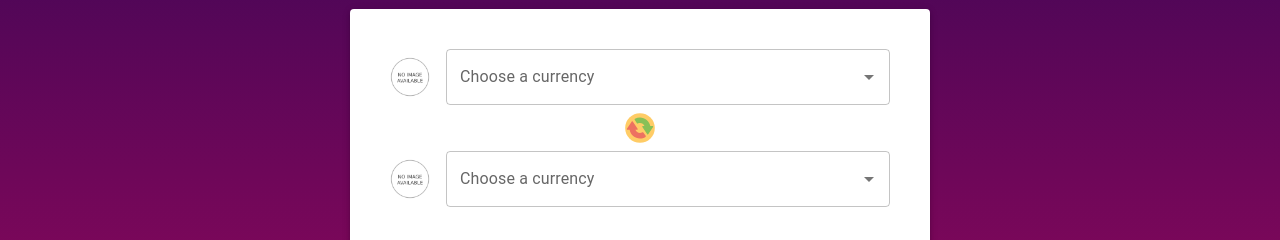
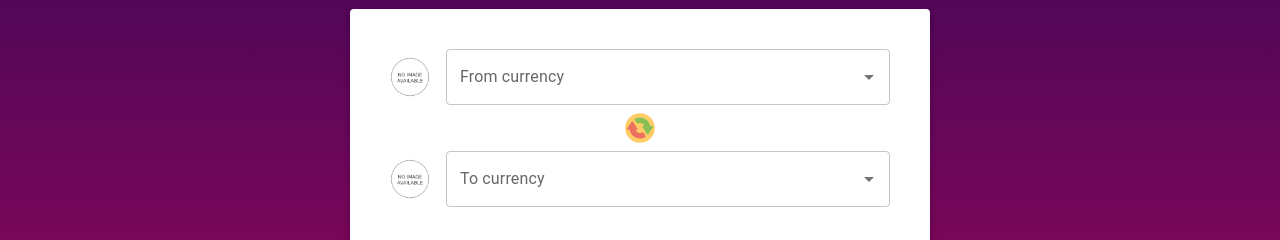
Before and after one commit to thopham93/Pham-Duc-Tho, a React (Create React App) app in the folder code-challenge/problem2/currency-swap/: page / in a window 1280 px wide. Shown: the part 227-467 px from the top of the page. Built offline with nearby package versions, Linux system fonts and the light colour scheme; no server answers; the HTML template or start-up script is replaced by a standard one.

Commit message:
replace wording

```diff
--- a/code-challenge/problem2/currency-swap/src/components/CurrencyConverter.tsx
+++ b/code-challenge/problem2/currency-swap/src/components/CurrencyConverter.tsx
@@ -153,7 +153,7 @@ const CurrencyConverter = () => {
           <CurrencyOption
             name="fromCurrency"
             control={control}
-            label="Choose a currency"
+            label="From currency"
             options={currencies}
           />
           <IconButton aria-label="btn-swap">
@@ -162,7 +162,7 @@ const CurrencyConverter = () => {
           <CurrencyOption
             name="toCurrency"
             control={control}
-            label="Choose a currency"
+            label="To currency"
             options={pairCurrencies}
           />
         </Container>
```
